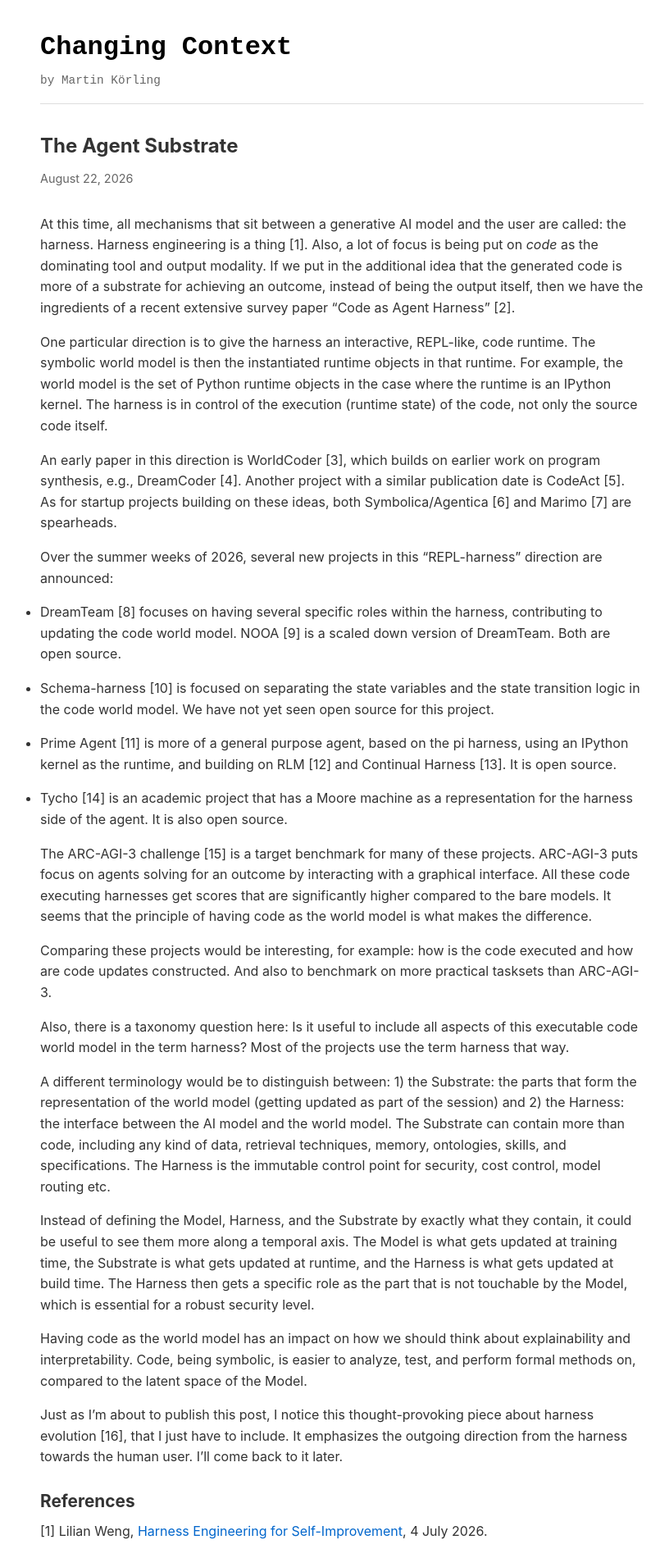
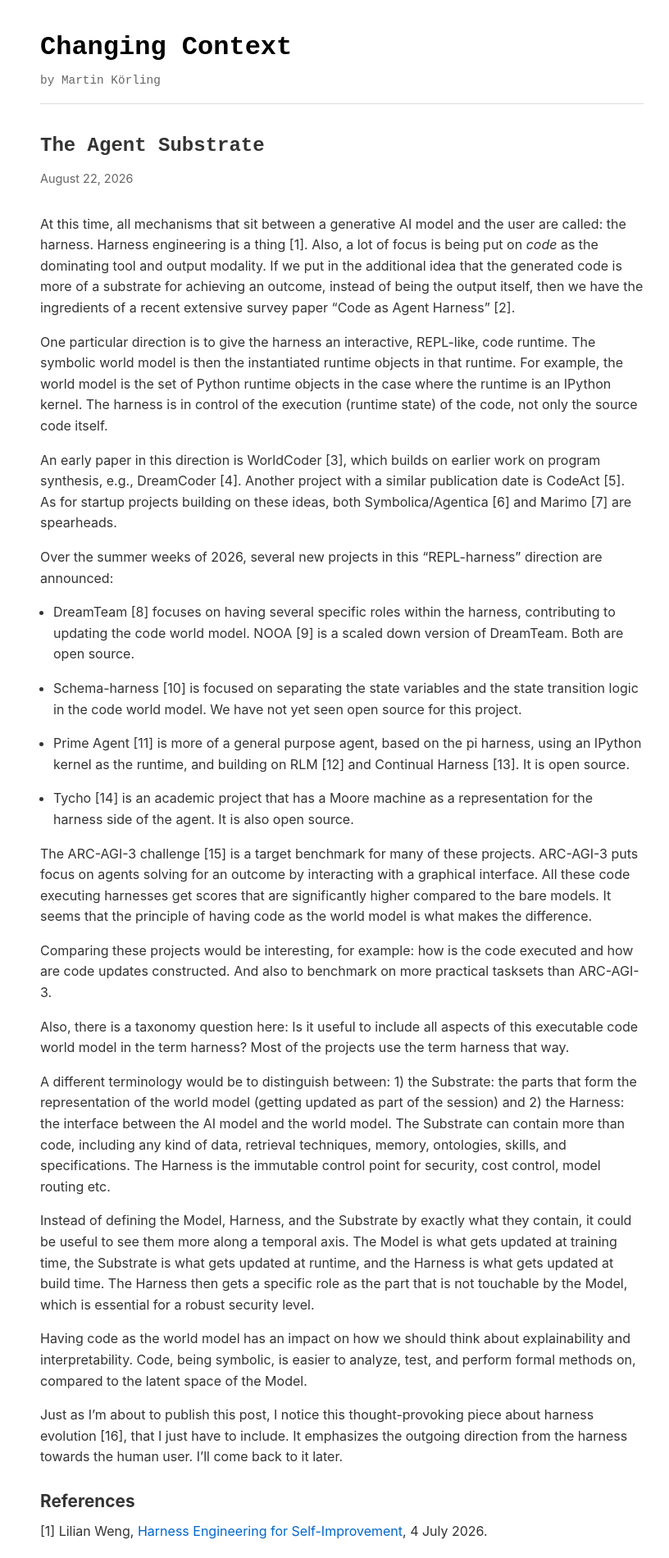
Before and after one commit to kormart/kormart.github.io, a Jekyll site: the page built from _posts/2026-08-22-the-agent-substrate.md, in a window 1280 px wide. Shown: the top 1900 px of the page at 82% size, without its empty margins (223-1039 px from the left). Built offline with Jekyll 4.4.1, drawn with Linux system fonts in a browser that asks for light colours.

Commit message:
Align post list bullets with the text edge; monospace post titles
- The global reset zeroed list padding, leaving markers hanging left of the
  text column. Restores padding on article lists so the bullet sits on the
  text edge with a hanging indent for wrapped lines.
- A post's own h2 now uses monospace, keeping FlagEmoji ahead of it so the
  enlarged flag emoji in bilingual titles survive.

Co-Authored-By: Claude <noreply@anthropic.com>
Claude-Session: https://claude.ai/code/session_011CURYrhDxq1KhHHdZxDqm7

```diff
--- a/assets/css/style.css
+++ b/assets/css/style.css
@@ -85,6 +85,7 @@ main > h2 {
 /* Individual post styles */
 .post h2 {
   margin-bottom: 0.5rem;
+  font-family: "FlagEmoji", monospace;
 }
 
 .post-meta {
@@ -109,6 +110,16 @@ main > h2 {
 /* Content styles */
 article {
   margin-top: 2rem;
+}
+
+/* The global reset zeroes list padding, which leaves the marker hanging to
+   the left of the text column. This puts the bullet back on the text edge
+   and keeps wrapped lines indented under the first line. Scoped to article
+   so the home page's .post-list is untouched. */
+article ul,
+article ol {
+  padding-left: 1em;
+  margin-bottom: 1rem;
 }
 
 p {
```
